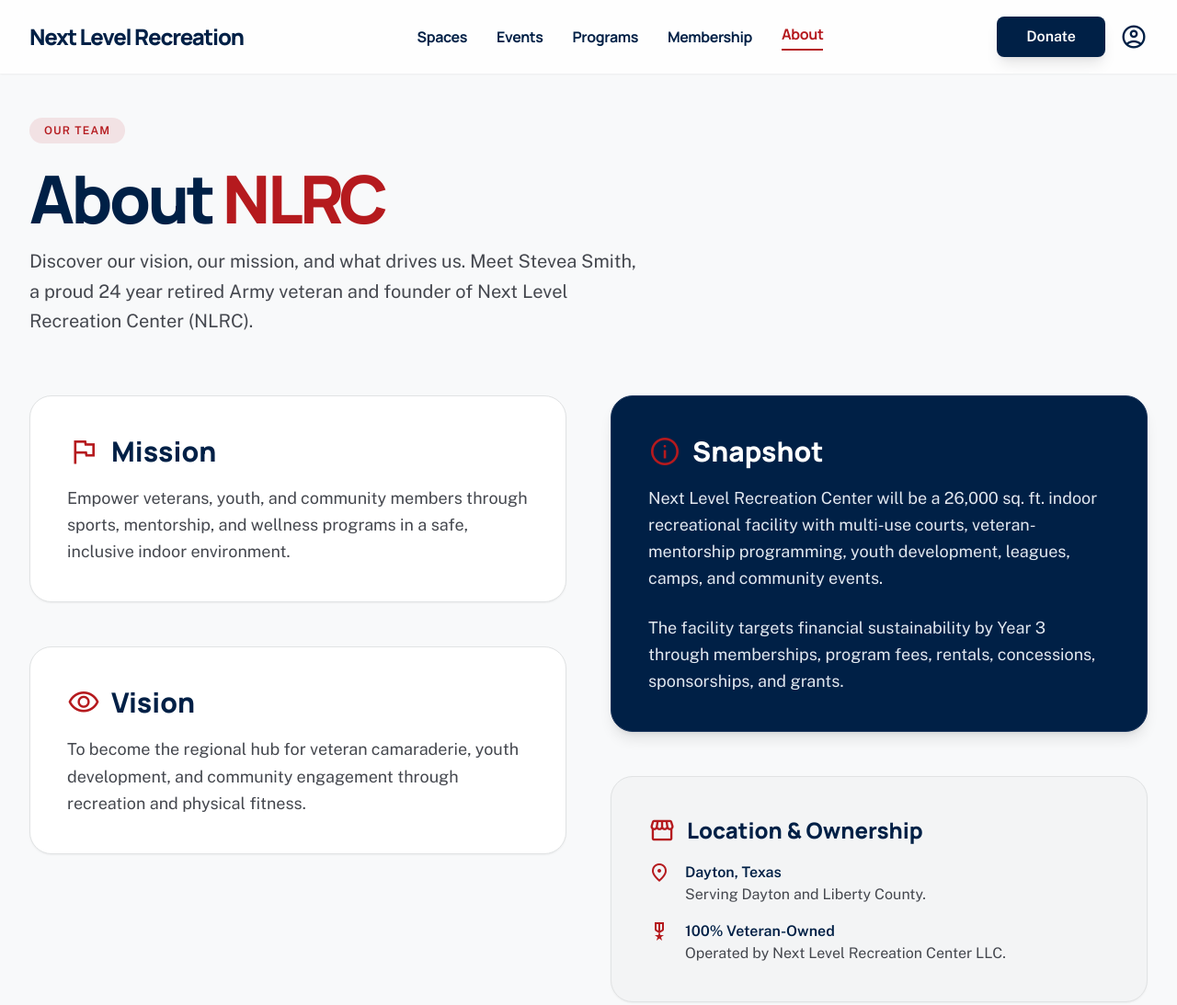
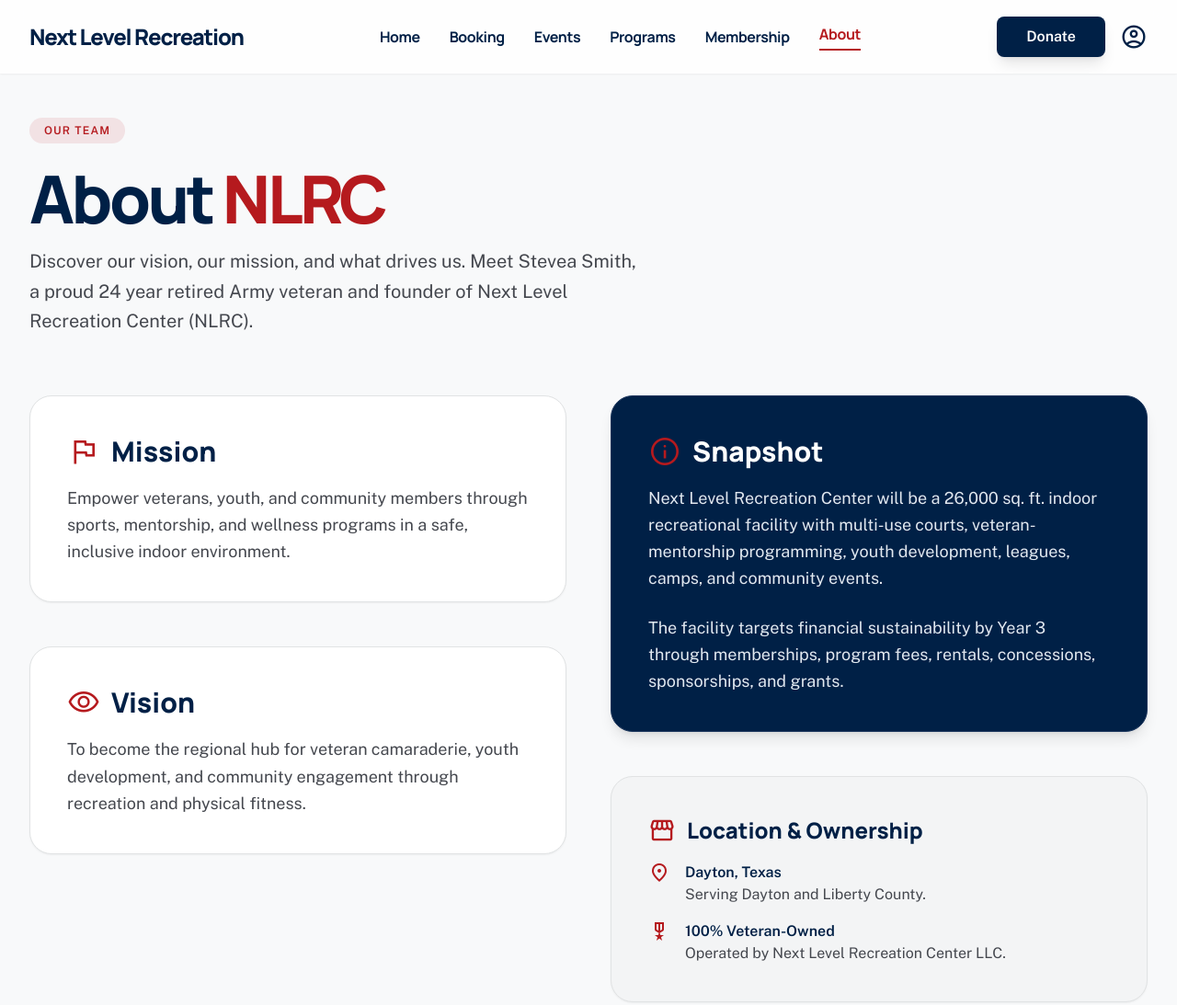
Before and after one commit to arielsan1/nlrc-website, a website: page about.html in a window 1280 px wide. Shown: the top 1093 px of the page at 92% size. Drawn offline with nearby package versions, Linux system fonts and the light colour scheme.

Commit message:
feat: Add Home nav link and rename Spaces to Booking across all pages

```diff
--- a/about.html
+++ b/about.html
@@ -49,7 +49,8 @@
         Next Level Recreation
       </div>
       <div class="hidden md:flex items-center space-x-8 font-headline font-bold tracking-tight">
-        <a class="text-primary hover:text-secondary transition-colors" href="index.html#spaces">Spaces</a>
+        <a class="text-primary hover:text-secondary transition-colors" href="index.html">Home</a>
+<a class="text-primary hover:text-secondary transition-colors" href="rentals.html">Booking</a>
         <a class="text-primary hover:text-secondary transition-colors" href="events.html">Events</a>
         <a class="text-primary hover:text-secondary transition-colors" href="events.html">Programs</a>
         <a class="text-primary hover:text-secondary transition-colors" href="memberships.html">Membership</a>
```
Also changed, not shown: booking.html (+2 -1 lines), donations.html (+2 -1 lines), events.html (+2 -1 lines), index.html (+2 -1 lines), memberships.html (+2 -1 lines).
